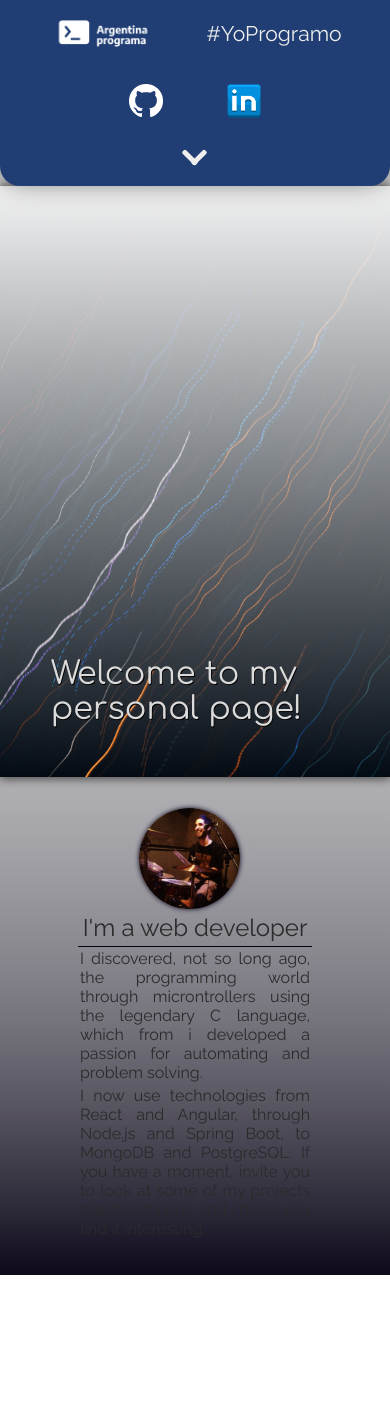
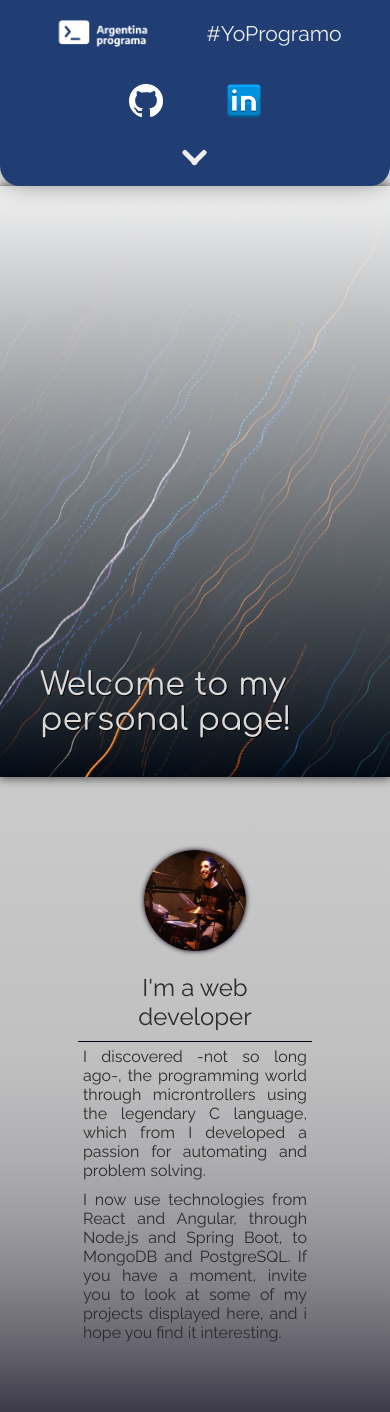
Before and after one commit to GuidoGlielmi/YoProgramo-app, an Angular app: page / in a window 390 px wide. Before the commit the page ends 1275 px from the top, so only its background shows below. Built offline with nearby package versions, Linux system fonts and the light colour scheme.

Commit message:
Css details corrected

```diff
--- a/src/app/components/personal-info/personal-info.component.css
+++ b/src/app/components/personal-info/personal-info.component.css
@@ -1,29 +1,37 @@
 .description {
   font-weight: 500;
 }
+.personalInfoBackground {
+  padding: 30px 0;
+  background-image: linear-gradient(
+    rgba(82, 82, 82, 0.3),
+    80%,
+    rgb(13, 9, 27, 0.8)
+  );
+  /*   border-bottom: 0.5px solid rgb(7, 0, 20);
+ */
+}
 .personalInfo {
+  flex-direction: row;
   margin: 0 auto 20px auto;
   width: 60%;
   padding: 8vw 0 4vw 0;
-  /*   border-bottom: 0.5px solid rgb(7, 0, 20);
- */
 }
 .profileImg {
   width: 12vw;
-  margin-right: 3vw;
+  margin: 3vw;
   border-radius: 50%;
   box-shadow: 0px 0px 5px 0px #08001e;
 }
 .description {
   text-align: justify;
-  padding: 0.5vw;
 }
 .aboutMeTitle {
   width: 100%;
   text-align: center;
   border-bottom: 0.5px solid rgb(7, 0, 20);
 }
-@media (max-width: 450px) {
+@media (max-width: 1200px) {
   .personalInfo {
     flex-direction: column;
     justify-content: center;
--- a/src/app/components/personal-info/personal-info.component.html
+++ b/src/app/components/personal-info/personal-info.component.html
@@ -1,16 +1,19 @@
+<div class="personalInfoBackground">
   <div class="personalInfo rowContainer spaceAround">
     <img class="profileImg" src="../../../assets/img/profile-img.jpg" alt="" />
     <div class="aboutMe columnContainer">
-    <p class="aboutMeTitle fontMedium paddingSmall">I'm a web developer</p>
-    <p class="description">
-      I discovered, not so long ago, the programming world through
-      microntrollers using the legendary C language, which from i developed a
+      <p class="aboutMeTitle fontMedium paddingMedium">I'm a web developer</p>
+      <p class="description paddingSmall">
+        I discovered -not so long ago-, the programming world through
+        microntrollers using the legendary C language, which from I developed a
         passion for automating and problem solving.
       </p>
-    <p class="description">
-      I now use technologies from React and Angular, through Node.js and Spring
-      Boot, to MongoDB and PostgreSQL. If you have a moment, invite you to look
-      at some of my projects displayed here, and i hope you find it interesting.
+      <p class="description paddingSmall">
+        I now use technologies from React and Angular, through Node.js and
+        Spring Boot, to MongoDB and PostgreSQL. If you have a moment, invite you
+        to look at some of my projects displayed here, and i hope you find it
+        interesting.
       </p>
     </div>
   </div>
+</div>
--- a/src/styles.css
+++ b/src/styles.css
@@ -1,8 +1,7 @@
-body {
-  /*   background-color: rgb(222, 222, 222);
- */
+/* body {
+  background-color: rgb(222, 222, 222);
   background-image: linear-gradient(rgb(222, 222, 222), 80%, rgb(13, 9, 27));
-}
+} */
 * {
   margin: 0;
   padding: 0;
@@ -49,41 +48,35 @@ body {
   justify-content: space-evenly;
 }
 .marginSmall {
-  margin: 1vw;
+  margin: max(1vw, 5px);
 }
 .marginMedium {
-  margin: 2vw;
+  margin: max(2vw, 10px);
 }
 .marginLarge {
-  margin: 4vw;
+  margin: max(4vw, 20px);
 }
 .marginXLarge {
-  margin: 6vw;
+  margin: max(6vw, 40px);
 }
 .paddingSmall {
-  padding: 1vw;
+  padding: max(1vw, 5px);
 }
 .paddingMedium {
-  padding: 2vw;
+  padding: max(2vw, 10px);
 }
 .paddingLarge {
-  padding: 4vw;
+  padding: max(4vw, 20px);
 }
 .paddingXLarge {
-  padding: 6vw;
+  padding: max(6vw, 40px);
 }
 
 @media (max-width: 450px) {
   .marginSmall {
-    margin: 2vh;
+    margin: max(2vh, 5px);
   }
   .marginMedium {
-    margin: 3.5vh;
-  }
-  .marginLarge {
-    margin: 5vh;
-  }
-  .marginXLarge {
-    margin: 6vh;
+    margin: max(3.5vh, 10px);
   }
 }
```
Lines whose indentation alone changed are shown as unchanged.
